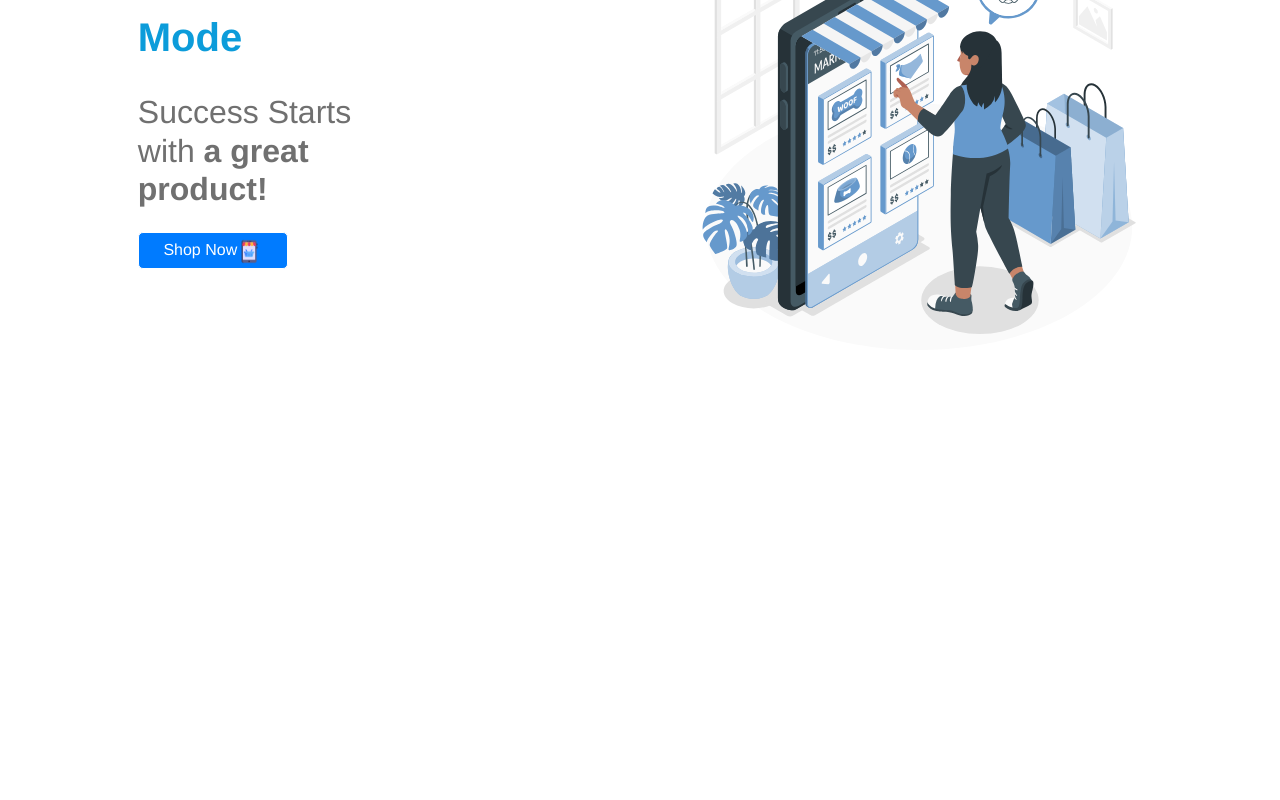
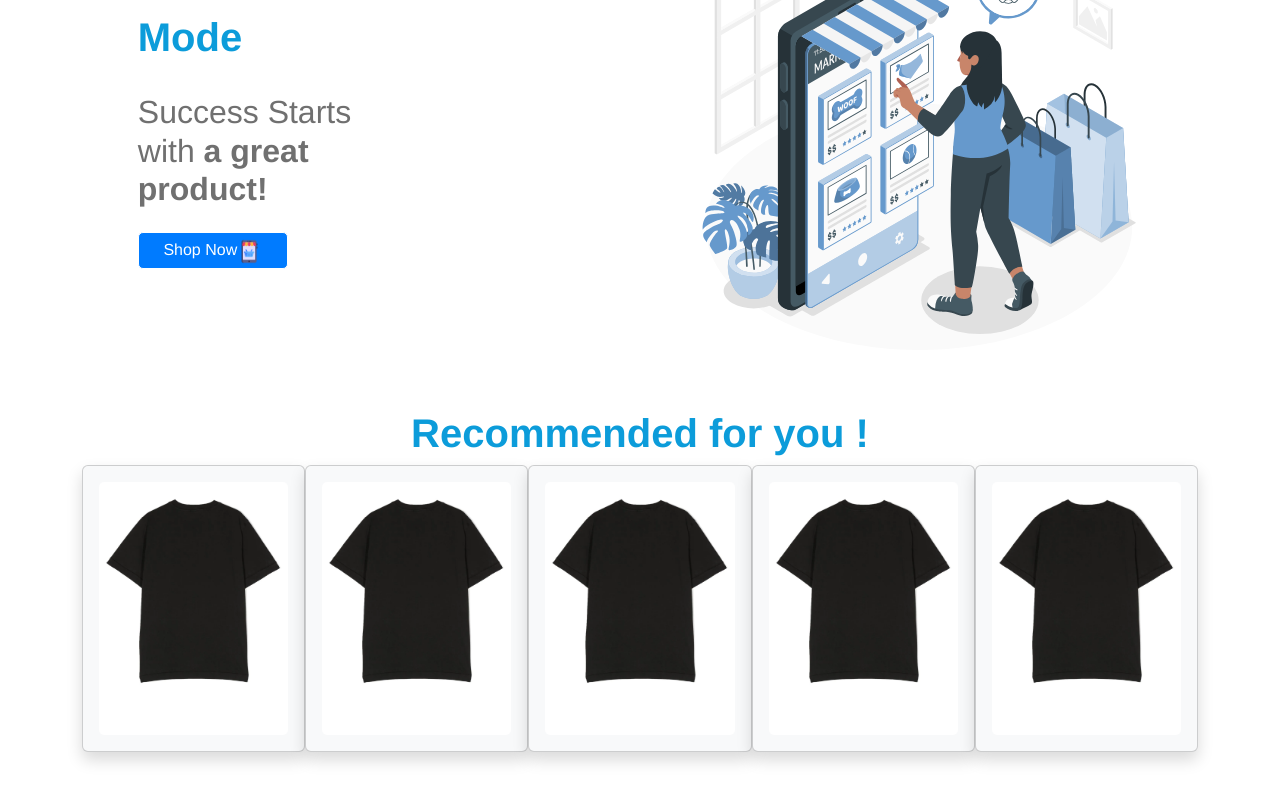
Before and after one commit to AkramZaabi/Vue-project, a Vue app in the folder project-web/: page / in a window 1280 px wide. Shown: the part 189-989 px from the top of the page. Before the commit the page ends 800 px from the top, so only its background shows below. Built offline with nearby package versions, Linux system fonts and the light colour scheme.

Commit message:
added-some hot sales products

```diff
--- a/project-web/src/components/HomeComponent.vue
+++ b/project-web/src/components/HomeComponent.vue
@@ -17,6 +17,26 @@
         src="../assets/Niche service marketplace-amico.svg"
         alt="Success Starts with a Great Product"
       />
+    </div>
+  </div>
+  <div class="mt-5 clothes">
+    <h1>Recommended for you !</h1>
+    <div class="container" id="prodcut-img">
+      <div class="card shadow p-3 mb-5 bg-body-tertiary rounded">
+        <img src="../assets/t-shirt.png" />
+      </div>
+      <div class="card shadow p-3 mb-5 bg-body-tertiary rounded">
+        <img src="../assets/t-shirt.png" />
+      </div>
+      <div class="card shadow p-3 mb-5 bg-body-tertiary rounded">
+        <img src="../assets/t-shirt.png" />
+      </div>
+      <div class="card shadow p-3 mb-5 bg-body-tertiary rounded">
+        <img src="../assets/t-shirt.png" />
+      </div>
+      <div class="card shadow p-3 mb-5 bg-body-tertiary rounded">
+        <img src="../assets/t-shirt.png" />
+      </div>
     </div>
   </div>
 </template>
@@ -54,7 +74,15 @@ h2 {
   width: 100%;
   align-items: center;
   text-align: left;
-  height: 80% !important;
+  height: 100% !important;
+}
+.clothes {
+  display: flex;
+  flex-direction: column;
+  flex-wrap: wrap;
+}
+.clothes img {
+  border-radius: 5px;
 }
 .container img {
   width: 100%;
@@ -70,7 +98,11 @@ h2 {
   height: 50%;
 }
 /* New CSS styles */
-
+#prodcut-img {
+  display: flex;
+  justify-content: space-between;
+  width: 100% !important;
+}
 .success-starts img {
   width: 250px;
 }
```
Also changed, not shown: project-web/src/assets/t-shirt.png (added).
